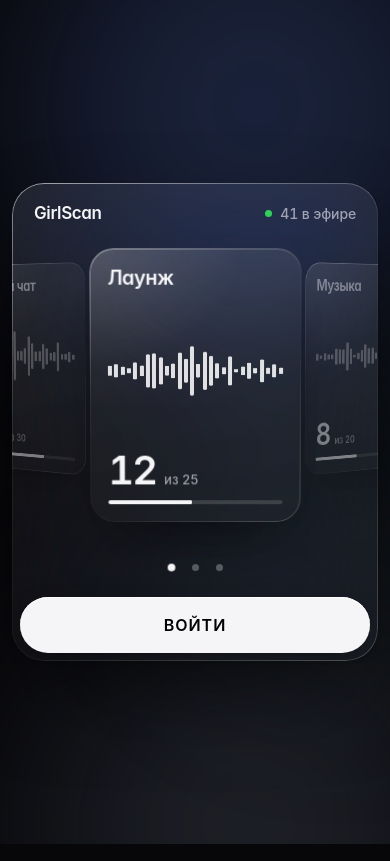
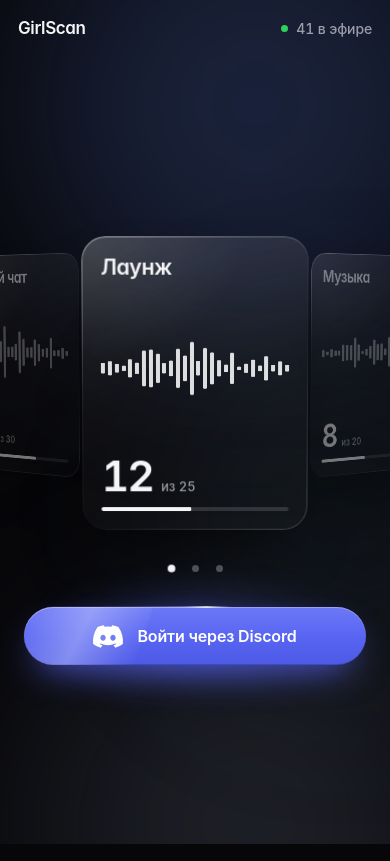
Before and after one commit to propalvlimbo-dev/phibuarg8h0yu7, a React (Vite) app in the folder web/: page / in a window 390 px wide. Built offline with nearby package versions, Linux system fonts and the light colour scheme.

Commit message:
Remove console block, page-wide carousel drag, Discord-style animated login button
Co-authored-by: arena-agent <297053741+arena-agent@users.noreply.github.com>

```diff
--- a/web/src/App.tsx
+++ b/web/src/App.tsx
@@ -1,5 +1,6 @@
 import { motion, useReducedMotion } from 'framer-motion';
 import { useEffect, useState } from 'react';
+import DiscordButton from './components/DiscordButton';
 import RoomOrbit from './components/RoomOrbit';
 import { useRooms } from './rooms';
 import './styles.css';
@@ -24,6 +25,15 @@ export default function App() {
     if (inviteUrl) window.location.assign(inviteUrl);
   };
 
+  const appear = (delay: number) =>
+    reduceMotion
+      ? {}
+      : {
+          initial: { opacity: 0, y: 18, filter: 'blur(10px)' },
+          animate: { opacity: 1, y: 0, filter: 'blur(0px)' },
+          transition: { type: 'spring' as const, stiffness: 110, damping: 22, delay },
+        };
+
   return (
     <main className="app">
       <div className="backdrop" aria-hidden="true">
@@ -32,28 +42,22 @@ export default function App() {
         <span className="light light-c" />
       </div>
 
-      <div className="shell">
-        <motion.section
-          className="console glass"
-          aria-label="GirlScan"
-          initial={reduceMotion ? false : { opacity: 0, y: 24, scale: 0.97, filter: 'blur(12px)' }}
-          animate={{ opacity: 1, y: 0, scale: 1, filter: 'blur(0px)' }}
-          transition={{ type: 'spring', stiffness: 120, damping: 22, mass: 1 }}
-        >
-          <header className="console-bar">
+      <motion.header className="corner" {...appear(0.05)}>
         <span className="wordmark">GirlScan</span>
         <span className="live">
           <i />
           {total} в эфире
         </span>
-          </header>
+      </motion.header>
 
+      <div className="shell">
+        <motion.div className="stage-wrap" {...appear(0.1)}>
           <RoomOrbit rooms={rooms} active={active} onActiveChange={setActive} revealed={revealed} />
+        </motion.div>
 
-          <button className="enter" type="button" onClick={enter} aria-label={current ? `Войти в ${current.name}` : 'Войти'}>
-            ВОЙТИ
-          </button>
-        </motion.section>
+        <motion.div className="cta" {...appear(0.25)}>
+          <DiscordButton label="Войти через Discord" ariaLabel={current ? `Войти в ${current.name} через Discord` : undefined} onClick={enter} />
+        </motion.div>
       </div>
 
       <p className="sr-only" aria-live="polite">
--- /dev/null
+++ b/web/src/components/DiscordButton.tsx
@@ -0,0 +1,32 @@
+type Props = {
+  label: string;
+  ariaLabel?: string;
+  onClick: () => void;
+};
+
+// Official Discord "Clyde" mark (viewBox 0 0 127.14 96.36). Eyes are holes (evenodd),
+// so the light layer underneath can shine through them on hover.
+const CLYDE =
+  'M107.7,8.07A105.15,105.15,0,0,0,81.47,0a72.06,72.06,0,0,0-3.36,6.83A97.68,97.68,0,0,0,49,6.83,72.37,72.37,0,0,0,45.64,0,105.89,105.89,0,0,0,19.39,8.09C2.79,32.65-1.71,56.6.54,80.21h0A105.73,105.73,0,0,0,32.71,96.36,77.7,77.7,0,0,0,39.6,85.25a68.42,68.42,0,0,1-10.85-5.18c.91-.66,1.8-1.34,2.66-2a75.57,75.57,0,0,0,64.32,0c.87.71,1.76,1.39,2.66,2a68.68,68.68,0,0,1-10.87,5.19,77,77,0,0,0,6.89,11.1A105.25,105.25,0,0,0,126.6,80.22h0C129.24,52.84,122.09,29.11,107.7,8.07ZM42.45,65.69C36.18,65.69,31,60,31,53s5-12.74,11.43-12.74S54,46,53.89,53,48.84,65.69,42.45,65.69Zm42.24,0C78.41,65.69,73.25,60,73.25,53s5-12.74,11.44-12.74S96.23,46,96.12,53,91.08,65.69,84.69,65.69Z';
+
+export default function DiscordButton({ label, ariaLabel, onClick }: Props) {
+  return (
+    <button className="discord" type="button" onClick={onClick} aria-label={ariaLabel ?? label}>
+      <span className="discord-halo" aria-hidden="true" />
+      <span className="discord-ring" aria-hidden="true" />
+      <span className="discord-body" aria-hidden="true">
+        <span className="discord-shine" />
+      </span>
+      <span className="discord-content">
+        <svg className="clyde" viewBox="0 0 127.14 96.36" aria-hidden="true">
+          <g className="clyde-eyes">
+            <ellipse cx="42.45" cy="53" rx="12.2" ry="13.4" />
+            <ellipse cx="84.69" cy="53" rx="12.2" ry="13.4" />
+          </g>
+          <path className="clyde-body" d={CLYDE} fillRule="evenodd" />
+        </svg>
+        <span className="discord-label">{label}</span>
+      </span>
+    </button>
+  );
+}
--- a/web/src/components/RoomOrbit.tsx
+++ b/web/src/components/RoomOrbit.tsx
@@ -1,5 +1,5 @@
 import { useCallback, useEffect, useMemo, useRef } from 'react';
-import type { CSSProperties, KeyboardEvent, PointerEvent } from 'react';
+import type { CSSProperties } from 'react';
 import type { Room } from '../rooms';
 
 type Props = {
@@ -80,7 +80,7 @@ export default function RoomOrbit({ rooms, active, onActiveChange, revealed }: P
     aimY: 0,
   });
 
-  // Spin in once the console is revealed.
+  // Settle into place once revealed.
   useEffect(() => {
     if (revealed) sim.current.target = 0;
   }, [revealed]);
@@ -169,26 +169,28 @@ export default function RoomOrbit({ rooms, active, onActiveChange, revealed }: P
     }
   }, [active, goTo]);
 
-  const onPointerDown = (e: PointerEvent<HTMLDivElement>) => {
-    if (e.button !== 0) return;
+  // Drag, swipe, click and arrow keys work across the whole page, not just the stage.
+  useEffect(() => {
     const s = sim.current;
+    let downTarget: EventTarget | null = null;
+    const interactive = (t: EventTarget | null) =>
+      t instanceof Element && Boolean(t.closest('button, a, input, textarea, select, [data-no-drag]'));
+
+    const onDown = (e: PointerEvent) => {
+      if (e.button !== 0 || interactive(e.target)) return;
       s.dragging = true;
       s.pointerId = e.pointerId;
       s.startX = s.lastX = e.clientX;
       s.lastT = performance.now();
       s.moved = 0;
       s.vel = 0;
-    e.currentTarget.setPointerCapture(e.pointerId);
+      downTarget = e.target;
+      document.documentElement.classList.add('is-dragging');
     };
 
-  const onPointerMove = (e: PointerEvent<HTMLDivElement>) => {
-    const s = sim.current;
-    const stage = stageRef.current;
-    if (stage) {
-      const r = stage.getBoundingClientRect();
-      s.aimX = ((e.clientX - r.left) / r.width - 0.5) * 2;
-      s.aimY = ((e.clientY - r.top) / r.height - 0.5) * 2;
-    }
+    const onMove = (e: PointerEvent) => {
+      s.aimX = (e.clientX / window.innerWidth - 0.5) * 2;
+      s.aimY = (e.clientY / window.innerHeight - 0.5) * 2;
       if (!s.dragging || e.pointerId !== s.pointerId) return;
       const now = performance.now();
       const dx = e.clientX - s.lastX;
@@ -200,36 +202,57 @@ export default function RoomOrbit({ rooms, active, onActiveChange, revealed }: P
       s.lastT = now;
     };
 
-  const onPointerUp = (e: PointerEvent<HTMLDivElement>) => {
-    const s = sim.current;
+    const onUp = (e: PointerEvent) => {
       if (!s.dragging || e.pointerId !== s.pointerId) return;
       s.dragging = false;
+      document.documentElement.classList.remove('is-dragging');
       if (performance.now() - s.lastT > 80) s.vel = 0;
-
       if (s.moved < 6) {
-      // Treat as a click: focus the slab under the pointer.
-      const hit = (e.target as HTMLElement).closest<HTMLElement>('[data-index]');
+        // A click on a side card brings it to the front.
+        const hit = downTarget instanceof Element ? downTarget.closest<HTMLElement>('[data-index]') : null;
         if (hit) goTo(Number(hit.dataset.index));
+        else s.target = Math.round(s.rot / step) * step;
         return;
       }
-    const projected = s.rot + s.vel * 0.22;
-    s.target = Math.round(projected / step) * step;
+      // Flick inertia, capped at one room past where the finger was released.
+      const here = Math.round(s.rot / step);
+      const projected = Math.round((s.rot + s.vel * 0.22) / step);
+      s.target = Math.max(here - 1, Math.min(here + 1, projected)) * step;
     };
 
-  const onPointerLeave = () => {
-    sim.current.aimX = 0;
-    sim.current.aimY = 0;
+    const onLeave = () => {
+      s.aimX = 0;
+      s.aimY = 0;
     };
 
-  const onKeyDown = (e: KeyboardEvent<HTMLDivElement>) => {
+    const onKey = (e: KeyboardEvent) => {
+      const t = e.target;
+      if (t instanceof Element && t.closest('input, textarea, select')) return;
       if (e.key === 'ArrowRight') {
-      sim.current.target += step;
+        s.target = Math.round(s.target / step) * step + step;
         e.preventDefault();
       } else if (e.key === 'ArrowLeft') {
-      sim.current.target -= step;
+        s.target = Math.round(s.target / step) * step - step;
         e.preventDefault();
       }
     };
+
+    window.addEventListener('pointerdown', onDown);
+    window.addEventListener('pointermove', onMove);
+    window.addEventListener('pointerup', onUp);
+    window.addEventListener('pointercancel', onUp);
+    document.documentElement.addEventListener('pointerleave', onLeave);
+    window.addEventListener('keydown', onKey);
+    return () => {
+      window.removeEventListener('pointerdown', onDown);
+      window.removeEventListener('pointermove', onMove);
+      window.removeEventListener('pointerup', onUp);
+      window.removeEventListener('pointercancel', onUp);
+      document.documentElement.removeEventListener('pointerleave', onLeave);
+      window.removeEventListener('keydown', onKey);
+      document.documentElement.classList.remove('is-dragging');
+    };
+  }, [goTo, step]);
 
   return (
     <div className="orbit">
@@ -237,15 +260,8 @@ export default function RoomOrbit({ rooms, active, onActiveChange, revealed }: P
         ref={stageRef}
         className="orbit-stage"
         role="listbox"
-        tabIndex={0}
         aria-label="Голосовые румы"
         aria-activedescendant={rooms[active] ? `room-${rooms[active].id}` : undefined}
-        onPointerDown={onPointerDown}
-        onPointerMove={onPointerMove}
-        onPointerUp={onPointerUp}
-        onPointerCancel={onPointerUp}
-        onPointerLeave={onPointerLeave}
-        onKeyDown={onKeyDown}
       >
         <div ref={sceneRef} className="orbit-scene">
           {rooms.map((room, i) => {
@@ -258,7 +274,7 @@ export default function RoomOrbit({ rooms, active, onActiveChange, revealed }: P
                 ref={(el) => {
                   slabRefs.current[i] = el;
                 }}
-                className={`slab glass-pane ${i === active ? 'is-active' : ''}`}
+                className={`slab ${i === active ? 'is-active' : ''}`}
                 data-index={i}
                 role="option"
                 aria-selected={i === active}
--- a/web/src/styles.css
+++ b/web/src/styles.css
@@ -41,59 +41,20 @@ button { font: inherit; color: inherit; }
   100% { transform: translate3d(-3vmax, -2vmax, 0) scale(0.96); }
 }
 
-/* ---------- Glass material ---------- */
-
-.glass {
-  position: relative;
-  background: linear-gradient(180deg, rgba(255, 255, 255, 0.09), rgba(255, 255, 255, 0.035));
-  -webkit-backdrop-filter: blur(44px) saturate(180%);
-  backdrop-filter: blur(44px) saturate(180%);
-  box-shadow:
-    inset 0 1px 0 rgba(255, 255, 255, 0.2),
-    inset 0 -1px 0 rgba(255, 255, 255, 0.04),
-    0 2px 6px rgba(0, 0, 0, 0.18),
-    0 40px 100px -30px rgba(0, 0, 0, 0.65);
-}
-/* Specular rim: bright top-left, fading out — the "liquid glass" edge. */
-.glass::before,
-.glass-pane::before {
-  content: '';
-  position: absolute;
-  inset: 0;
-  border-radius: inherit;
-  padding: 1px;
-  background: linear-gradient(140deg, rgba(255, 255, 255, 0.5), rgba(255, 255, 255, 0.08) 32%, rgba(255, 255, 255, 0.02) 60%, rgba(255, 255, 255, 0.22));
-  -webkit-mask: linear-gradient(#000 0 0) content-box, linear-gradient(#000 0 0);
-  -webkit-mask-composite: xor;
-  mask: linear-gradient(#000 0 0) content-box exclude, linear-gradient(#000 0 0);
-  pointer-events: none;
-}
-
 /* ---------- Layout ---------- */
 
-.shell {
-  --w: clamp(180px, min(25vw, calc((100dvh - 320px) / 1.3)), 300px);
-  --h: calc(var(--w) * 1.3);
-  position: relative;
-  z-index: 1;
-  min-height: 100dvh;
-  display: grid;
-  place-items: center;
-  padding: 28px;
-}
+.app { overflow: hidden; cursor: grab; touch-action: pan-y; user-select: none; -webkit-user-select: none; }
+html.is-dragging, html.is-dragging * { cursor: grabbing !important; }
 
-.console {
-  width: min(1040px, 100%);
-  padding: 10px;
-  border-radius: 38px;
-  overflow: hidden;
-}
-
-.console-bar {
+.corner {
+  position: fixed;
+  inset: 0 0 auto 0;
+  z-index: 2;
   display: flex;
   align-items: center;
   justify-content: space-between;
-  padding: 16px 22px 0;
+  padding: 26px 34px;
+  pointer-events: none;
 }
 .wordmark { font-size: 17px; font-weight: 600; letter-spacing: -0.022em; }
 .live {
@@ -108,22 +69,28 @@ button { font: inherit; color: inherit; }
 }
 .live i { width: 7px; height: 7px; border-radius: 50%; background: #30d158; }
 
+.shell {
+  --w: clamp(190px, min(24vw, calc((100dvh - 300px) / 1.3)), 320px);
+  --h: calc(var(--w) * 1.3);
+  position: relative;
+  z-index: 1;
+  min-height: 100dvh;
+  display: flex;
+  flex-direction: column;
+  align-items: center;
+  justify-content: center;
+  padding: 76px 0 44px;
+}
+.stage-wrap { width: 100%; }
+
 /* ---------- Orbit ---------- */
 
 .orbit-stage {
   position: relative;
-  height: calc(var(--h) + 76px);
+  height: calc(var(--h) + 60px);
   perspective: 1800px;
   perspective-origin: 50% 45%;
-  cursor: grab;
-  touch-action: pan-y;
-  user-select: none;
-  -webkit-user-select: none;
-  outline: none;
-  border-radius: 28px;
 }
-.orbit-stage:active { cursor: grabbing; }
-.orbit-stage:focus-visible { box-shadow: inset 0 0 0 2px rgba(255, 255, 255, 0.35); }
 .orbit-scene { position: absolute; inset: 0; transform-style: preserve-3d; will-change: transform; }
 
 .slab {
@@ -145,6 +112,20 @@ button { font: inherit; color: inherit; }
     inset 0 1px 0 rgba(255, 255, 255, 0.22),
     0 30px 60px -24px rgba(0, 0, 0, 0.6);
   will-change: transform, opacity;
+}
+
+/* Specular rim: bright top-left, fading out — the "liquid glass" edge. */
+.slab::before {
+  content: '';
+  position: absolute;
+  inset: 0;
+  border-radius: inherit;
+  padding: 1px;
+  background: linear-gradient(140deg, rgba(255, 255, 255, 0.5), rgba(255, 255, 255, 0.08) 32%, rgba(255, 255, 255, 0.02) 60%, rgba(255, 255, 255, 0.22));
+  -webkit-mask: linear-gradient(#000 0 0) content-box, linear-gradient(#000 0 0);
+  -webkit-mask-composite: xor;
+  mask: linear-gradient(#000 0 0) content-box exclude, linear-gradient(#000 0 0);
+  pointer-events: none;
 }
 
 .slab-name {
@@ -190,6 +171,7 @@ button { font: inherit; color: inherit; }
 /* Page control */
 .pager { display: flex; justify-content: center; gap: 2px; padding: 0 0 18px; }
 .pager button {
+  cursor: pointer;
   display: grid;
   place-items: center;
   width: 22px;
@@ -210,38 +192,149 @@ button { font: inherit; color: inherit; }
 .pager button:hover span { background: var(--label-2); }
 .pager button:focus-visible { outline: 2px solid rgba(255, 255, 255, 0.5); outline-offset: 0; border-radius: 50%; }
 
-/* ---------- Primary action ---------- */
+/* ---------- Discord button ---------- */
 
-.enter {
-  display: block;
-  width: 100%;
-  height: 62px;
+@property --ring {
+  syntax: '<angle>';
+  inherits: false;
+  initial-value: 0deg;
+}
+
+.cta { display: flex; justify-content: center; margin-top: 10px; }
+
+.discord {
+  position: relative;
+  isolation: isolate;
+  width: min(400px, calc(100vw - 48px));
+  height: 64px;
   padding: 0;
   border: 0;
   border-radius: 999px;
-  background: #f5f5f7;
-  color: #000;
+  background: none;
+  color: #fff;
+  cursor: pointer;
+  -webkit-tap-highlight-color: transparent;
+  transition: transform 0.5s var(--spring);
+}
+
+/* Breathing blurple halo */
+.discord-halo {
+  position: absolute;
+  inset: -12px -8px;
+  z-index: -2;
+  border-radius: inherit;
+  background: radial-gradient(60% 80% at 50% 55%, rgba(88, 101, 242, 0.85), transparent 72%);
+  filter: blur(20px);
+  opacity: 0.42;
+  animation: halo 3.6s ease-in-out infinite;
+  transition: opacity 0.6s ease;
+}
+@keyframes halo { 50% { opacity: 0.72; transform: scale(1.05); } }
+
+/* Body */
+.discord-body {
+  position: absolute;
+  inset: 0;
+  border-radius: inherit;
+  overflow: hidden;
+  background: linear-gradient(180deg, #6c78f6 0%, #5865f2 52%, #4d5ae6 100%);
+  box-shadow:
+    inset 0 1px 0 rgba(255, 255, 255, 0.3),
+    inset 0 -1px 0 rgba(0, 0, 0, 0.18),
+    0 16px 36px -14px rgba(88, 101, 242, 0.9);
+  transition: filter 0.5s ease;
+}
+/* Periodic light sweep */
+.discord-shine { position: absolute; inset: 0; }
+.discord-shine::before {
+  content: '';
+  position: absolute;
+  top: 0;
+  bottom: 0;
+  left: -50%;
+  width: 38%;
+  background: linear-gradient(100deg, transparent, rgba(255, 255, 255, 0.3), transparent);
+  transform: skewX(-18deg);
+  animation: shine 5s cubic-bezier(0.45, 0, 0.2, 1) infinite;
+}
+@keyframes shine { 0% { left: -50%; } 34%, 100% { left: 130%; } }
+
+/* Endless orbiting light on the rim */
+.discord-ring {
+  position: absolute;
+  inset: -1.5px;
+  z-index: 1;
+  border-radius: inherit;
+  padding: 1.5px;
+  background: conic-gradient(from var(--ring), transparent 0deg 210deg, rgba(190, 198, 255, 0.55) 290deg, #ffffff 330deg, transparent 360deg);
+  -webkit-mask: linear-gradient(#000 0 0) content-box, linear-gradient(#000 0 0);
+  -webkit-mask-composite: xor;
+  mask: linear-gradient(#000 0 0) content-box exclude, linear-gradient(#000 0 0);
+  opacity: 0.75;
+  animation: ring 4.8s linear infinite;
+  transition: opacity 0.4s ease;
+  pointer-events: none;
+}
+@keyframes ring { to { --ring: 360deg; } }
+
+.discord-content {
+  position: relative;
+  z-index: 2;
+  display: flex;
+  align-items: center;
+  justify-content: center;
+  gap: 14px;
+  height: 100%;
   font-size: 17px;
   font-weight: 600;
-  letter-spacing: 0.06em;
-  cursor: pointer;
-  box-shadow: inset 0 1px 0 #fff, 0 10px 30px -12px rgba(0, 0, 0, 0.6);
-  transition: background 0.25s ease, transform 0.35s var(--spring);
+  letter-spacing: -0.01em;
 }
-.enter:hover { background: #ffffff; transform: scale(1.004); }
-.enter:active { transform: scale(0.985); }
-.enter:focus-visible { outline: 3px solid rgba(255, 255, 255, 0.45); outline-offset: 3px; }
+.discord-label { transition: text-shadow 0.5s ease; }
+
+/* Clyde: eyes are holes; a warm light behind them ignites on hover */
+.clyde {
+  width: 30px;
+  height: 23px;
+  overflow: visible;
+  transform-origin: 50% 70%;
+  transition: transform 0.7s var(--spring), filter 0.6s ease;
+}
+.clyde-body { fill: #fff; }
+.clyde-eyes { fill: #ffd76a; opacity: 0; }
+
+.discord:hover { transform: translateY(-2px); }
+.discord:hover .discord-halo { opacity: 1; animation-play-state: paused; }
+.discord:hover .discord-ring { opacity: 1; }
+.discord:hover .discord-body { filter: brightness(1.08) saturate(1.05); }
+.discord:hover .discord-label { text-shadow: 0 0 14px rgba(255, 255, 255, 0.45); }
+.discord:hover .clyde {
+  transform: translateY(-2px) rotate(-9deg) scale(1.1);
+  filter: drop-shadow(0 0 5px rgba(255, 255, 255, 0.75)) drop-shadow(0 0 14px rgba(255, 215, 106, 0.55));
+}
+.discord:hover .clyde-eyes { animation: hope 1.2s ease-out forwards, glow 2.6s ease-in-out 1.2s infinite; }
+@keyframes hope {
+  0% { opacity: 0; }
+  10% { opacity: 0.85; }
+  18% { opacity: 0.1; }
+  32% { opacity: 1; }
+  40% { opacity: 0.35; }
+  58%, 100% { opacity: 1; }
+}
+@keyframes glow { 50% { opacity: 0.72; } }
+
+.discord:active { transform: translateY(0) scale(0.98); }
+.discord:focus-visible { outline: 3px solid rgba(255, 255, 255, 0.6); outline-offset: 5px; }
 
 /* ---------- Responsive ---------- */
 
 @media (max-width: 640px) {
-  .shell { --w: clamp(150px, min(54vw, calc((100dvh - 300px) / 1.3)), 230px); padding: 14px 12px; }
-  .console { padding: 8px; border-radius: 32px; }
-  .console-bar { padding: 12px 14px 0; }
-  .orbit-stage { height: calc(var(--h) + 60px); perspective: 1200px; }
-  .slab { top: 26px; border-radius: 24px; }
+  .shell { --w: clamp(160px, min(58vw, calc((100dvh - 280px) / 1.3)), 250px); padding: 64px 0 28px; }
+  .corner { padding: 18px 18px; }
+  .orbit-stage { height: calc(var(--h) + 48px); perspective: 1200px; }
+  .slab { top: 22px; border-radius: 24px; }
   .count span { font-size: 13px; }
-  .enter { height: 56px; font-size: 16px; }
+  .discord { height: 58px; }
+  .discord-content { font-size: 16px; }
 }
 
 @media (prefers-reduced-motion: reduce) {
```
Also changed, not shown: 1 other file (tests, documents, lock files or other folders). Lines whose indentation alone changed are shown as unchanged.
